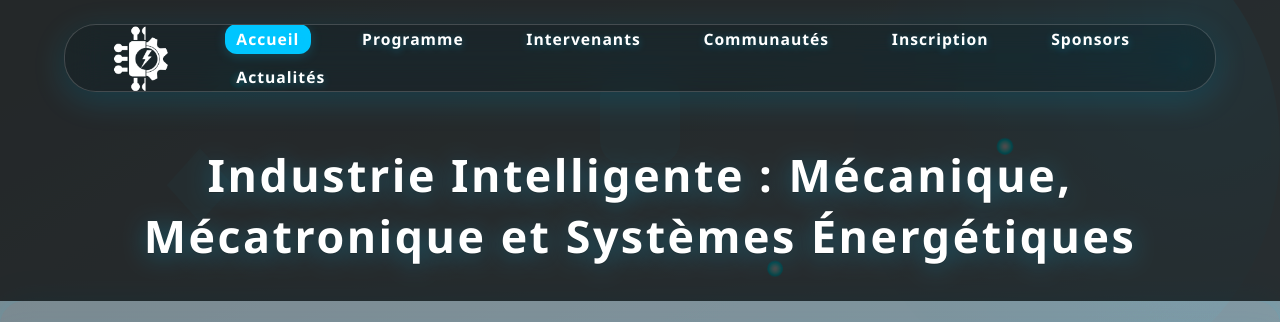
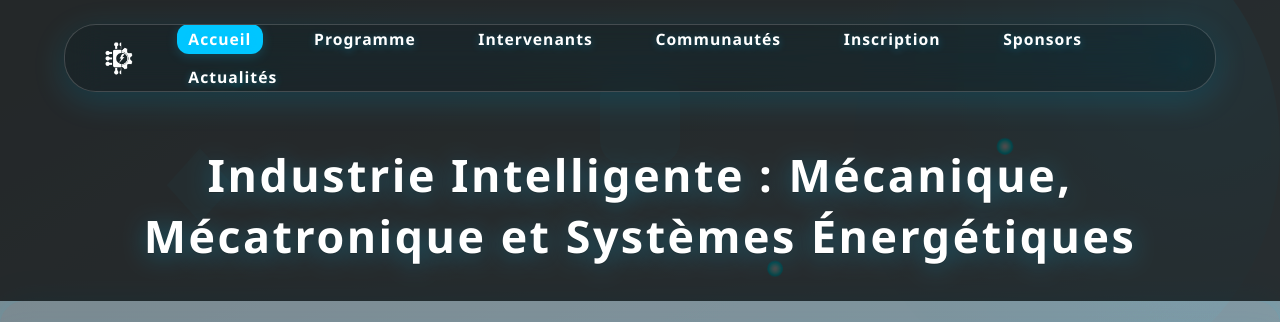
Before and after one commit to lhoussaine-nouary/Innov-Tech-2025-, a website: page src/index.html in a window 1280 px wide. Shown: the top 322 px of the page. Drawn offline with Linux system fonts and the light colour scheme.

Commit message:
Update index.html

```diff
--- a/src/index.html
+++ b/src/index.html
@@ -83,11 +83,11 @@
     </aside>
     <nav class="navbar-transparent">
       <div class="navbar-logo">
-        <img src="images/logo/logo1.png" alt="Logo INNOV'TECH 2025">
+        <img src="images/logo/logo1.png" alt="Logo INNOV'TECH 2025" style="height:48px;vertical-align:middle;">
       </div>
       <ul>
-        <li><a href="index.html"class="active">Accueil</a></li>
-        <li><a href="program.html" >Programme</a></li>
+        <li><a href="index.html" class="active">Accueil</a></li>
+        <li><a href="program.html">Programme</a></li>
         <li><a href="speakers.html">Intervenants</a></li>
         <li><a href="communities.html">Communautés</a></li>
         <li><a href="registration.html">Inscription</a></li>
```
